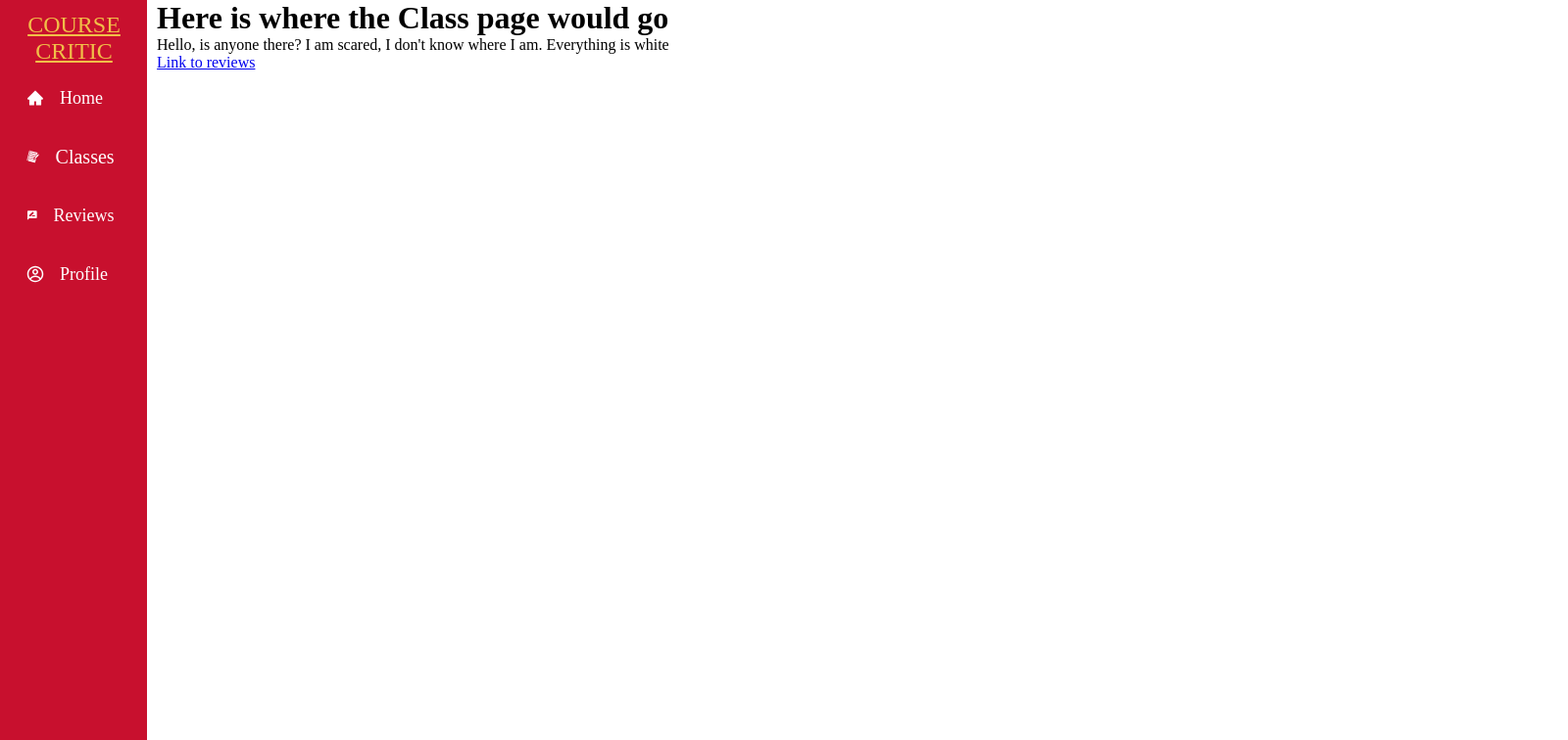
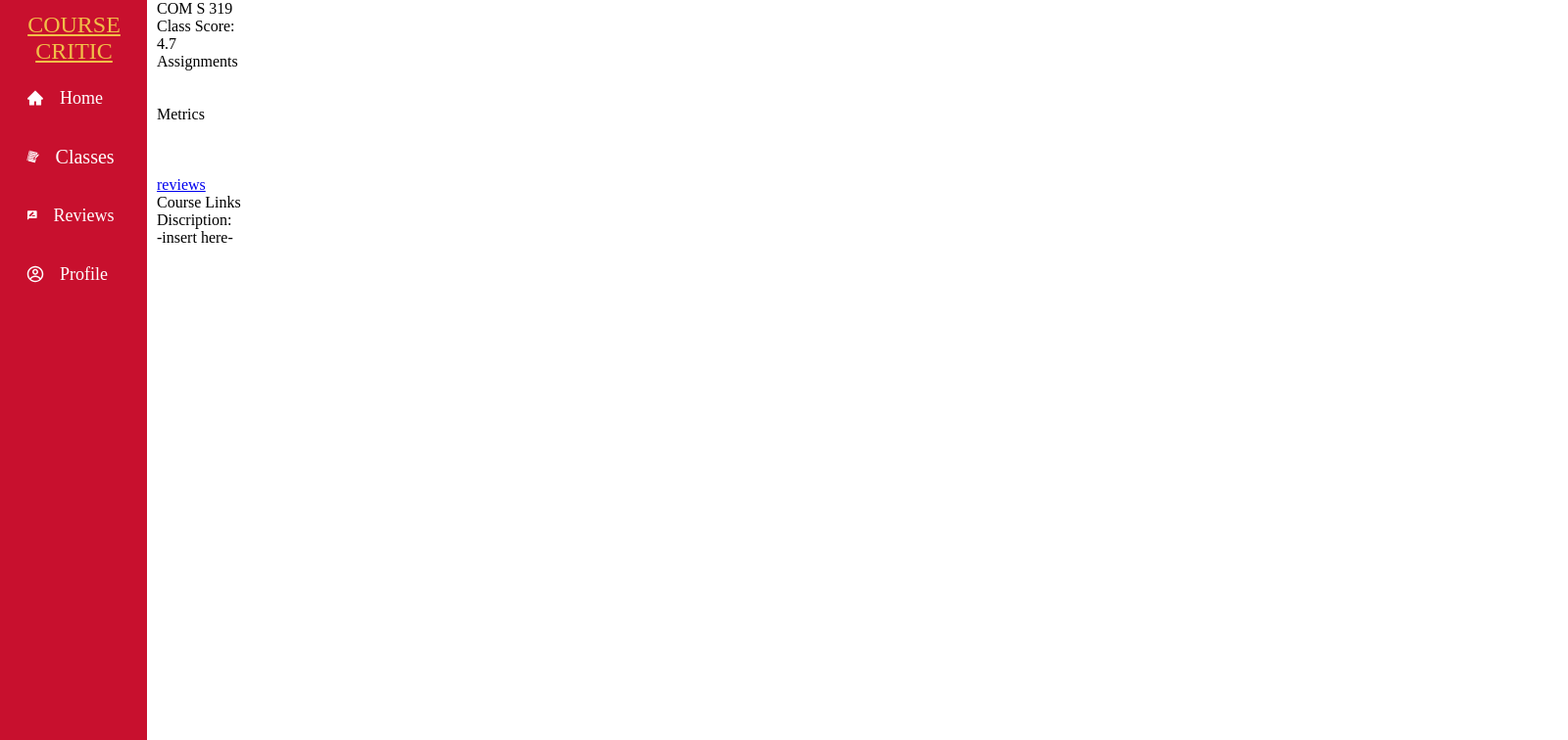
Before and after one commit to Drake-Dodson/course-critic, a React (Create React App) app in the folder 319-course-critic-ui/: page /class/1 in a window 1280 px wide. Shown: the top 756 px of the page at 98% size, 1600 px wide, since content can reach past the window. Built offline with nearby package versions, Linux system fonts and the light colour scheme.

Commit message:
Classes html added

```diff
--- a/319-course-critic-ui/src/pages/Classes.js
+++ b/319-course-critic-ui/src/pages/Classes.js
@@ -6,15 +6,42 @@ function Classes() {
 
     return (
         <div className="classes">
-            <h1>
-                Here is where the Class page would go
-            </h1>
-            <p>
-                Hello, is anyone there? I am scared, I don't know where I am. Everything is white
+            <body>
+	<div class="content">
+ <form id="Main Course View" action="" >
+
+    <div class="titleunderline"></div>
+	<div class="title">
+		<p>COM S 319</p>
+	</div>
+	<div class="classscore">
+		<p>Class Score:</p>
+	</div>
+	<div class="classscoredata">
+		<p id="ClassScoreData">4.7</p>
+	</div>
+	<div class="courselinksmainbox">
+		<p id="Course Assigments" onclick="" >Assignments</p>
+		<p><br/><br/>Metrics</p>
+        <p>
+		<Link to={"/class/" + classID + "/reviews"}>
+                <br/><br/><br/>reviews
+            </Link>
             </p>
-            <Link to={"/class/" + classID + "/reviews"}>
-                Link to reviews
-            </Link>
+	</div>
+	<div class="courselinksheaderbox">
+		<p>Course Links</p>
+	</div>
+	<div class="coursediscriptionbox">
+		<p>Discription:<br/>-insert here-</p>
+	</div>
+
+
+  </form>
+  </div>
+
+</body>
+
         </div>
     )
 }
```
